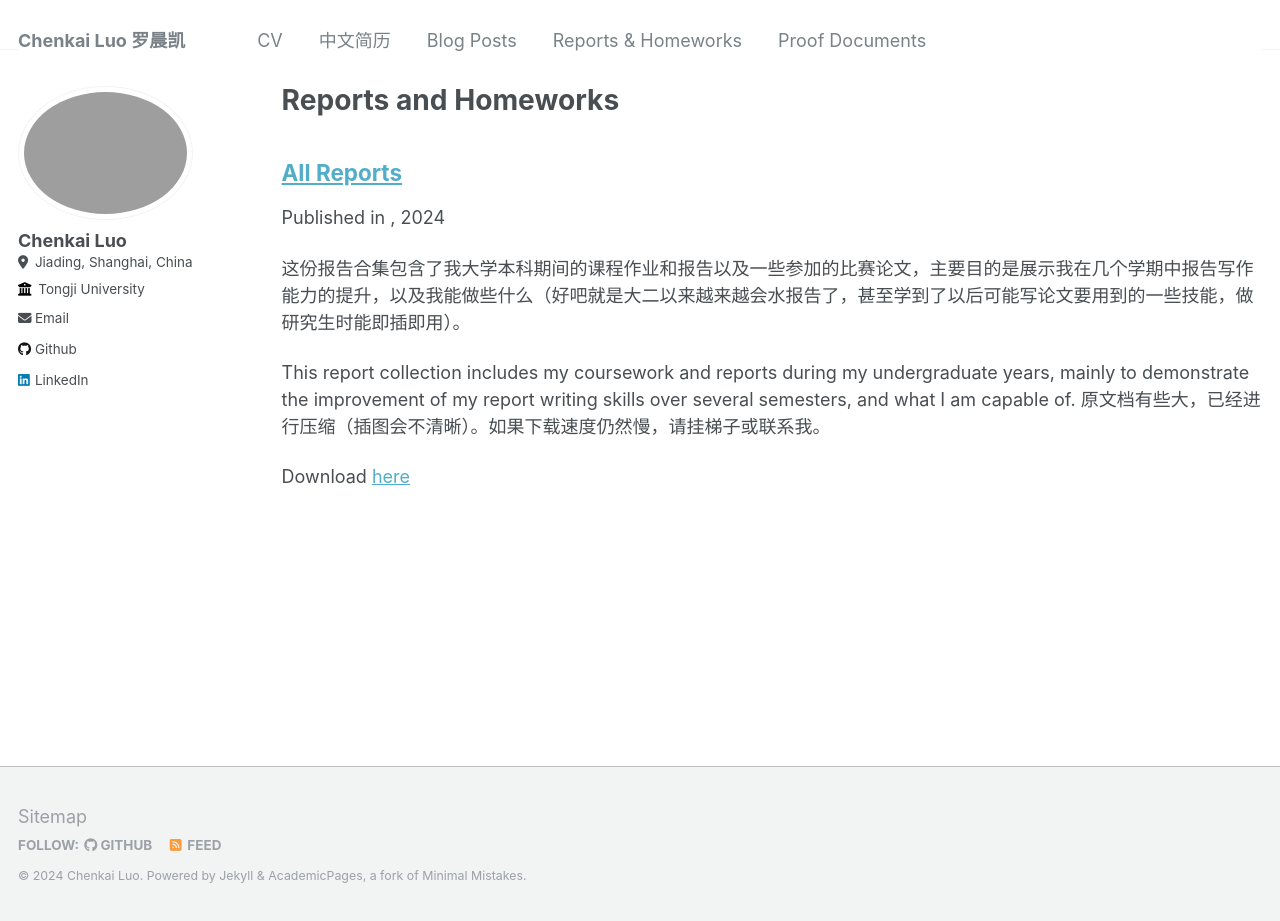
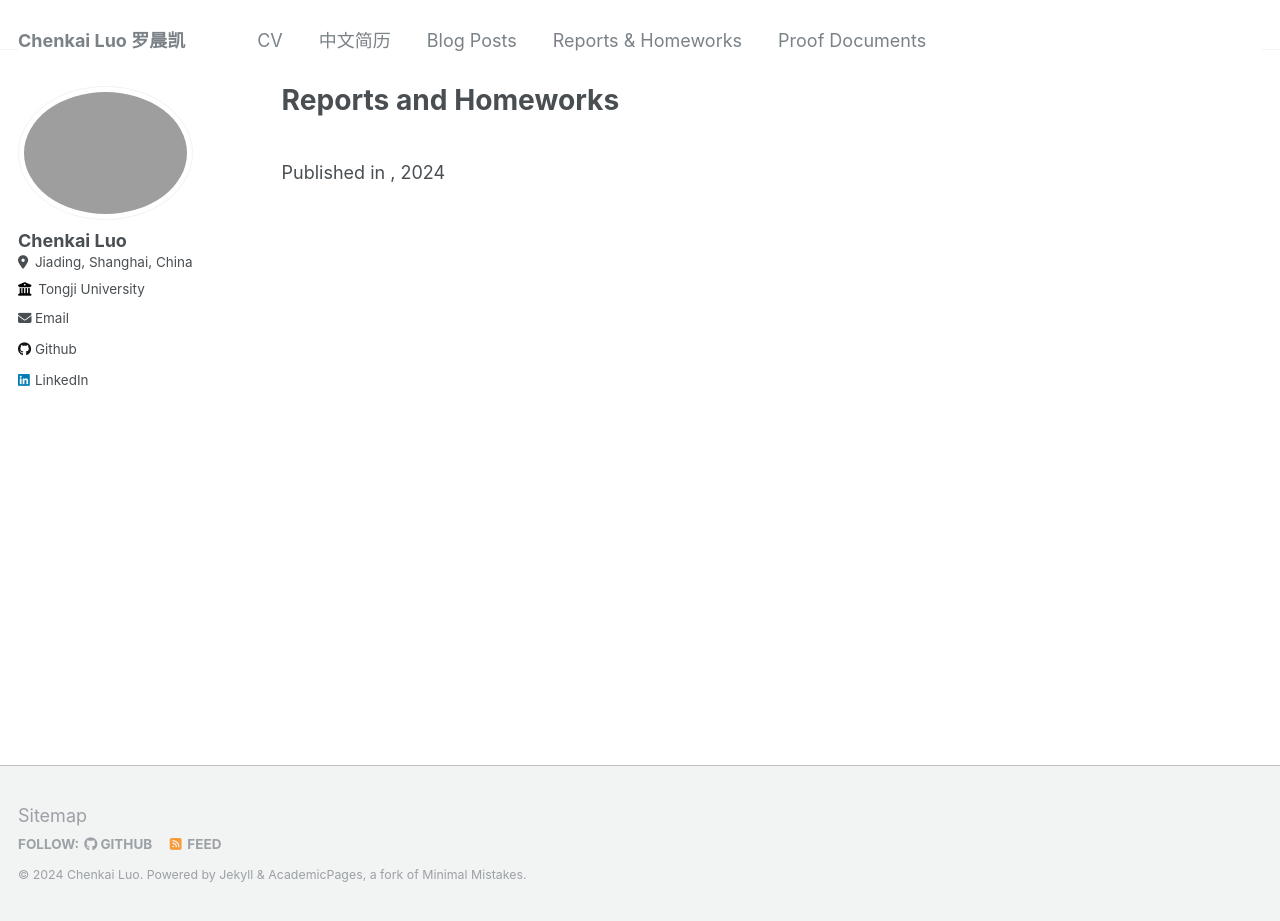
Before and after one commit to ryan11njr/ryan11njr.github.io, a Jekyll site: the page built from _pages/publications.md, in a window 1280 px wide and 921 px high. Built offline with Jekyll 4.4.1, drawn with Linux system fonts in a browser that asks for light colours.

Commit message:
Update 2024-05-18-All-Reports.md

```diff
--- a/_publications/2024-05-18-All-Reports.md
+++ b/_publications/2024-05-18-All-Reports.md
@@ -2,17 +2,15 @@
 title: "All Reports"
 collection: publications
 permalink: /publication/2024-05-18-All-Reports
-excerpt: '这份报告合集包含了我大学本科期间的课程作业和报告以及一些参加的比赛论文，主要目的是展示我在几个学期中报告写作能力的提升，以及我能做些什么（好吧就是大二以来越来越会水报告了，甚至学到了以后可能写论文要用到的一些技能，做研究生时能即插即用）。
-
-
-
+excerpt: '
 This report collection includes my coursework and reports during my undergraduate years, mainly to demonstrate the improvement of my report writing skills over several semesters, and what I am capable of.
 
 原文档有些大，已经进行压缩（插图会不清晰）。如果下载速度仍然慢，请挂梯子或联系我。
 '
 date: 2024-05-18
 #venue: 'Journal 1'
-paperurl: 'http://ryan11njr.github.io/files/Report_Luo_Chenkai.pdf'
-paperurl: 'http://ryan11njr.github.io/files/Report_Luo_Chenkai_compressed.pdf'
+currently not aviailable...
+#paperurl: 'http://ryan11njr.github.io/files/Report_Luo_Chenkai.pdf'
+#paperurl: 'http://ryan11njr.github.io/files/Report_Luo_Chenkai_compressed.pdf'
 #citation: 'Your Name, You. (2009). &quot;Paper Title Number 1.&quot; <i>Journal 1</i>. 1(1).'
 ---
```
